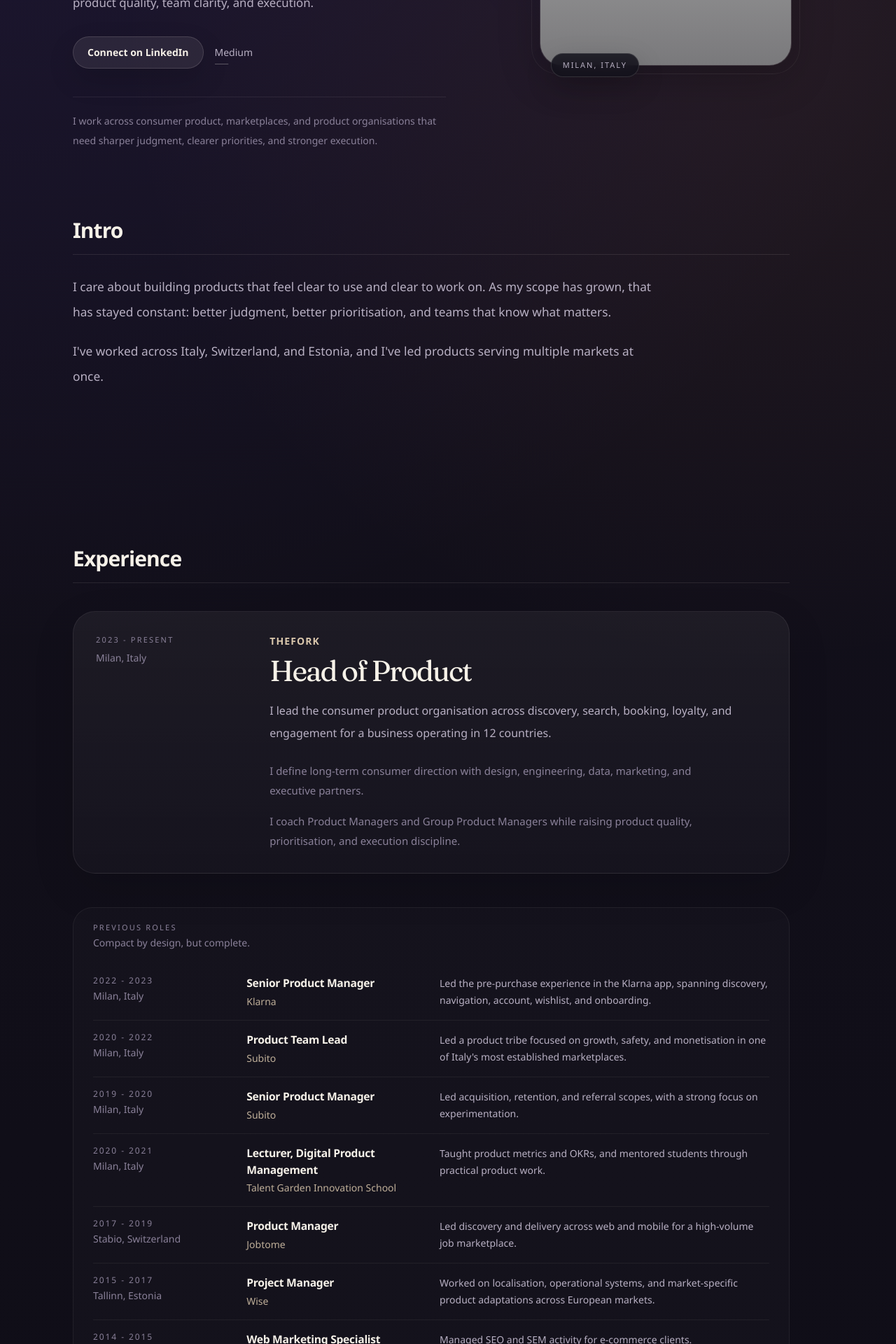
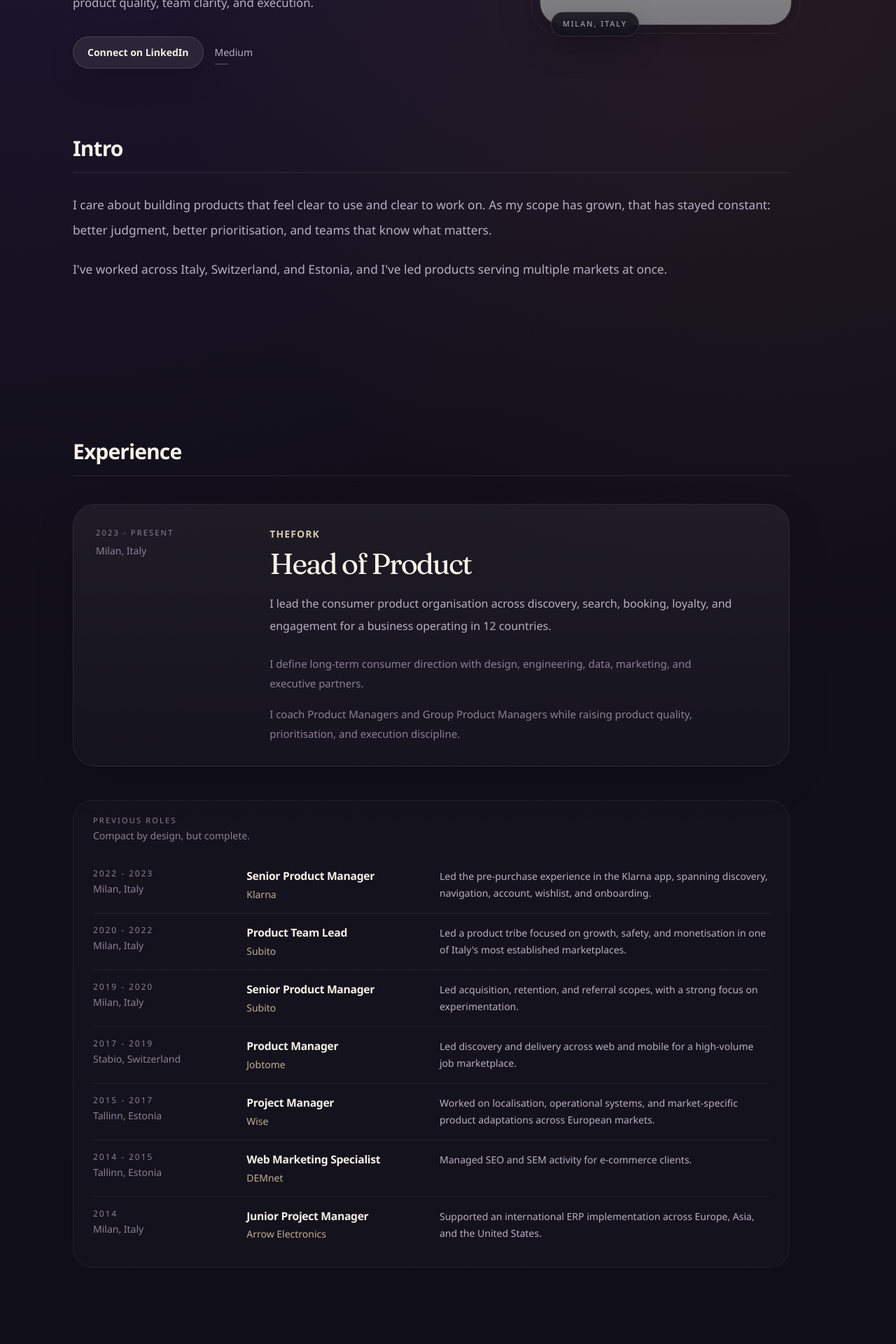
Before and after one commit to andreamilan/andreamilan.github.io, a Next.js app: page / in a window 1280 px wide. Shown: the part 620-2540 px from the top of the page at 70% size. Built offline with nearby package versions, Linux system fonts and the light colour scheme; grey boxes are pictures that could not be loaded.

Commit message:
Redesign premium header UX

```diff
--- a/app/page.tsx
+++ b/app/page.tsx
@@ -51,14 +51,6 @@ export default function HomePage() {
                   Medium
                 </Link>
               </div>
-
-              <div className="mt-10 max-w-xl border-t border-[rgba(246,241,232,0.08)] pt-5">
-                <p className="text-sm leading-7 text-[var(--text-faint)]">
-                  I work across consumer product, marketplaces, and product
-                  organisations that need sharper judgment, clearer priorities,
-                  and stronger execution.
-                </p>
-              </div>
             </div>
           </HeroIntro>
 
@@ -84,7 +76,7 @@ export default function HomePage() {
           <div className="mt-7 space-y-5">
             {professionalIntroduction.map((paragraph, index) => (
               <Reveal key={paragraph} delay={index * 0.05}>
-                <p className="max-w-[52rem] text-base leading-8 text-[var(--text-soft)] sm:text-[1.08rem] sm:leading-9">
+                <p className="max-w-none text-base leading-8 text-[var(--text-soft)] sm:text-[1.08rem] sm:leading-9">
                   {paragraph}
                 </p>
               </Reveal>
@@ -236,11 +228,11 @@ export default function HomePage() {
                   <p className="font-display text-[1.8rem] leading-none tracking-[-0.05em] text-[rgba(246,241,232,0.34)] sm:text-[2.1rem]">
                     0{index + 1}
                   </p>
-                  <div className="max-w-2xl">
+                  <div>
                     <h3 className="font-display text-[1.75rem] leading-[1] tracking-[-0.045em] text-[var(--text-strong)] sm:text-[2.2rem]">
                       {item.title}
                     </h3>
-                    <p className="reading-measure mt-3 text-sm leading-7 text-[var(--text-soft)] sm:text-base">
+                    <p className="max-w-none mt-3 text-sm leading-7 text-[var(--text-soft)] sm:text-base">
                       {item.body}
                     </p>
                   </div>
@@ -262,10 +254,10 @@ export default function HomePage() {
         </Reveal>
         <Reveal delay={0.05}>
           <div className="max-w-5xl pt-8">
-            <h2 className="max-w-[48rem] font-display text-[2.25rem] leading-[0.96] tracking-[-0.055em] text-[var(--text-strong)] sm:text-[3.4rem]">
+            <h2 className="max-w-none font-display text-[2.25rem] leading-[0.96] tracking-[-0.055em] text-[var(--text-strong)] sm:text-[3.4rem]">
               The best place to reach me is LinkedIn.
             </h2>
-            <p className="max-w-[46rem] mt-4 text-sm leading-7 text-[var(--text-soft)] sm:text-base">
+            <p className="max-w-none mt-4 text-sm leading-7 text-[var(--text-soft)] sm:text-base">
               Medium is there if you want a little more context first.
             </p>
             <div className="mt-8 flex flex-wrap items-center gap-5">
--- a/content/profile.ts
+++ b/content/profile.ts
@@ -79,15 +79,6 @@ export const timeline: TimelineEntry[] = [
     emphasis: "supporting"
   },
   {
-    company: "Talent Garden Innovation School",
-    title: "Lecturer, Digital Product Management",
-    location: "Milan, Italy",
-    period: "2020 - 2021",
-    summary:
-      "Taught product metrics and OKRs, and mentored students through practical product work.",
-    emphasis: "supporting"
-  },
-  {
     company: "Jobtome",
     title: "Product Manager",
     location: "Stabio, Switzerland",
```
